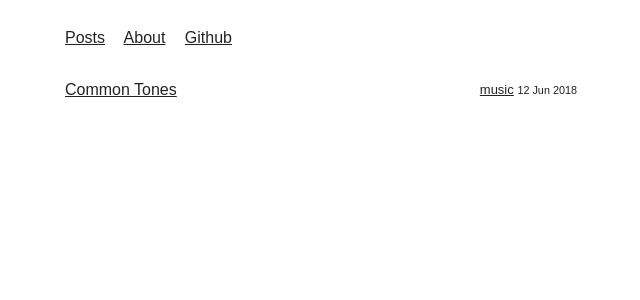
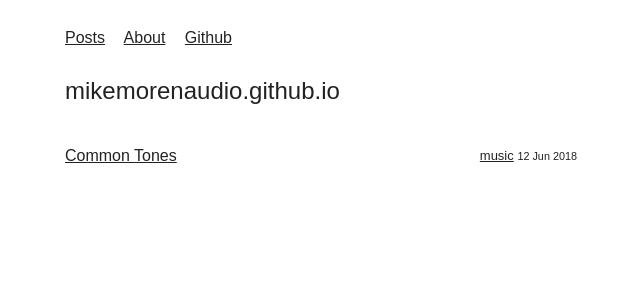
Before and after one commit to MikeMorenoAudio/mikemorenoaudio.github.io, a Jekyll site: the page built from index.html, in a window 1280 px wide. Shown: the top 300 px of the page, without its empty margins (319-959 px from the left). Built offline with Jekyll 4.4.1, drawn with Linux system fonts in a browser that asks for light colours; some web fonts are replaced.

Commit message:
Update index.html

```diff
--- a/index.html
+++ b/index.html
@@ -1,7 +1,11 @@
 ---
 layout: home
+title: mikemorenoaudio.github.io
 ---
-
+<div class="title">
+  <p style="text-align:center"><h2>mikemorenaudio.github.io<h2></p>
+</div>
+<hr>
 <div class="text">
     {% for post in site.posts %}
     <div class="article">
```
